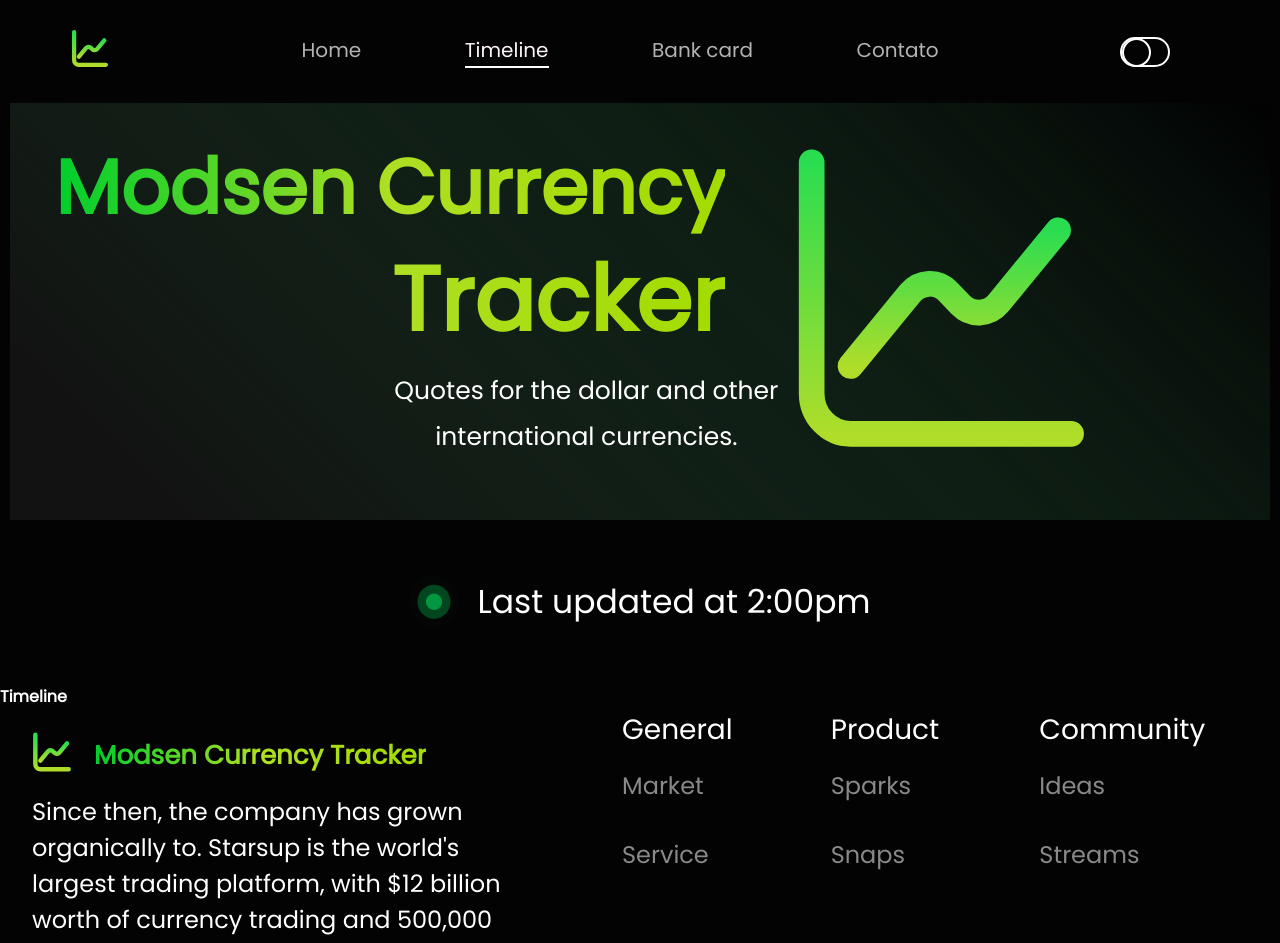
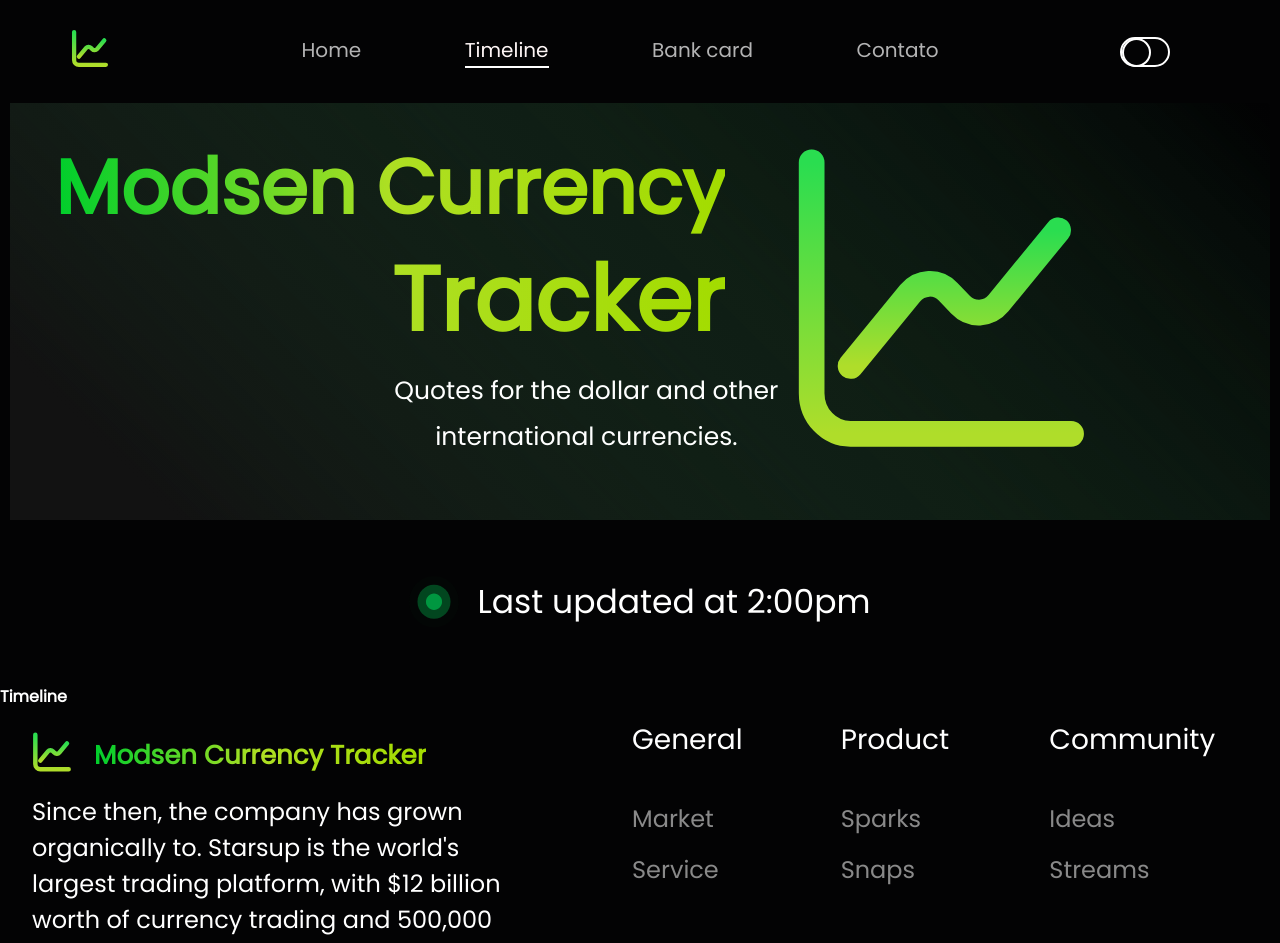
Before and after one commit to 777-vols/Modsen-Currency-Tracker, a React app: page /timeline in a window 1280 px wide. Shown: the top 943 px of the page. Built offline with nearby package versions, Linux system fonts and the light colour scheme.

Commit message:
Error boundary + footer adapt

```diff
--- a/package.json
+++ b/package.json
@@ -38,6 +38,7 @@
     "html-webpack-plugin": "^5.5.3",
     "mini-css-extract-plugin": "^2.7.6",
     "prettier": "^3.0.3",
+    "prop-types": "^15.8.1",
     "sass": "^1.66.1",
     "sass-loader": "^13.3.2",
     "style-loader": "^3.3.3",
--- /dev/null
+++ b/src/components/ErrorBoundary/Index.jsx
@@ -0,0 +1,33 @@
+import PropTypes from 'prop-types';
+import React, { Component } from 'react';
+
+import Global from '../../GlobalStyled';
+import { ErrorPage, ErrorPageWrapper } from './styled';
+
+class ErrorBoundary extends Component {
+  constructor(props) {
+    super(props);
+    this.state = { hasError: false };
+  }
+
+  static getDerivedStateFromError() {
+    return { hasError: true };
+  }
+
+  render() {
+    if (this.state.hasError) {
+      return (
+        <ErrorPageWrapper>
+          <Global />
+          <ErrorPage />
+        </ErrorPageWrapper>
+      );
+    }
+    return this.props.children;
+  }
+}
+
+ErrorBoundary.propTypes = {
+  children: PropTypes.node.isRequired
+};
+export default ErrorBoundary;
--- /dev/null
+++ b/src/components/ErrorBoundary/styled.js
@@ -0,0 +1,38 @@
+import styled from 'styled-components';
+
+export const ErrorPageWrapper = styled.div`
+  max-width: 100vw;
+  width: 100%;
+  min-height: 100vh;
+  height: 100%;
+  background-color: rgb(255 229 229);
+  display: flex;
+  justify-content: center;
+  align-items: center;
+`;
+
+export const ErrorPage = styled.div`
+  min-height: 250px;
+  min-width: 250px;
+  width: 700px;
+  height: 700px;
+  display: flex;
+  justify-content: center;
+  background-image: url(../../../error.svg);
+  @media (max-width: 700px) {
+    width: 500px;
+    height: 500px;
+  }
+  @media (max-width: 500px) {
+    width: 400px;
+    height: 400px;
+  }
+  @media (max-width: 400px) {
+    width: 300px;
+    height: 300px;
+  }
+  @media (max-width: 300px) {
+    width: 200px;
+    height: 200px;
+  }
+`;
--- a/src/components/Footer/Index.jsx
+++ b/src/components/Footer/Index.jsx
@@ -39,22 +39,34 @@ function Footer() {
               <FooterMenuItem>
                 <FooterMenuSpan>General</FooterMenuSpan>
                 <FooterMenuList>
+                  <li>
                     <ListItem>Market</ListItem>
+                  </li>
+                  <li>
                     <ListItem>Service</ListItem>
+                  </li>
                 </FooterMenuList>
               </FooterMenuItem>
               <FooterMenuItem>
                 <FooterMenuSpan>Product</FooterMenuSpan>
                 <FooterMenuList>
+                  <li>
                     <ListItem>Sparks</ListItem>
+                  </li>
+                  <li>
                     <ListItem>Snaps</ListItem>
+                  </li>
                 </FooterMenuList>
               </FooterMenuItem>
               <FooterMenuItem>
                 <FooterMenuSpan>Community</FooterMenuSpan>
                 <FooterMenuList>
+                  <li>
                     <ListItem>Ideas</ListItem>
+                  </li>
+                  <li>
                     <ListItem>Streams</ListItem>
+                  </li>
                 </FooterMenuList>
               </FooterMenuItem>
             </FooterMenu>
--- a/src/components/Footer/styled.js
+++ b/src/components/Footer/styled.js
@@ -1,23 +1,41 @@
 import styled from 'styled-components';
 
 export const FooterWrapper = styled.div`
-  width: 1216px;
+  max-width: 1256px;
+  width: 100%;
   margin: 0 auto;
+  padding: 0 20px;
 `;
 export const FooterInner = styled.div`
   display: flex;
+  @media (max-width: 1050px) {
+    flex-direction: column;
+  }
 `;
 export const FooterInfo = styled.div`
   max-width: 485px;
+  width: 100%;
   margin-top: 20px;
+  @media (max-width: 1050px) {
+    margin: 0 auto;
+    display: flex;
+    justify-content: center;
+  }
 `;
 export const FooterInfoHead = styled.div`
   display: flex;
   align-items: flex-end;
+  @media (max-width: 1050px) {
+    margin-bottom: 30px;
+  }
 `;
 export const FooterInfoLogo = styled.img`
   width: 40px;
   height: 46px;
+  @media (max-width: 900px) {
+    width: 30px;
+    height: 34px;
+  }
 `;
 export const FooterInfoName = styled.span`
   background: linear-gradient(90.18deg, #00ce2c 0.2%, #aedf23 50%, #a3dc00 100%);
@@ -27,6 +45,10 @@ export const FooterInfoName = styled.span`
   font-size: 26px;
   font-weight: 600;
   margin-left: 22px;
+  white-space: nowrap;
+  @media (max-width: 500px) {
+    font-size: 20px;
+  }
 `;
 export const FooterInfoBody = styled.div`
   font-size: 24px;
@@ -35,30 +57,56 @@ export const FooterInfoBody = styled.div`
   width: 100%;
   margin-top: 19px;
   font-weight: 300;
+  @media (max-width: 1050px) {
+    display: none;
+  }
 `;
 export const FooterMenu = styled.div`
   display: flex;
   justify-content: space-between;
   width: 100%;
   padding-left: 105px;
+  @media (max-width: 1050px) {
+    padding-left: 0;
+  }
+  @media (max-width: 500px) {
+    display: none;
+  }
 `;
 export const FooterMenuItem = styled.div`
+  padding: 10px;
   width: 100%;
 `;
 export const FooterMenuSpan = styled.span`
   font-size: 28px;
-  margin-bottom: 40px;
+  margin-bottom: 32px;
+  display: block;
+  @media (max-width: 1050px) {
+    font-size: 23px;
+    display: flex;
+    justify-content: center;
+  }
 `;
 export const FooterMenuList = styled.ul``;
-export const ListItem = styled.li`
+export const ListItem = styled.span`
+  display: block;
   color: #898989;
   font-size: 24px;
-  padding: 17px 0;
+  padding: 8px 0;
+  @media (max-width: 1050px) {
+    font-size: 18px;
+    display: flex;
+    justify-content: center;
+  }
 `;
 export const FooterSpan = styled.div`
-  margin-top: 55px;
+  padding: 55px 0 40px 0;
   color: #898989;
   display: flex;
   justify-content: center;
   font-size: 24px;
+  @media (max-width: 1050px) {
+    font-size: 15px;
+    padding: 36px 0 20px 0;
+  }
 `;
--- a/src/components/Header/HeaderContent/styled.js
+++ b/src/components/Header/HeaderContent/styled.js
@@ -108,7 +108,7 @@ export const ContentImage = styled.img`
   width: 100%;
   max-width: 313px;
   @media (max-width: 1105px) {
-    max-width: 250px;
+    max-width: 245px;
   }
   @media (max-width: 900px) {
     display: none;
--- a/src/index.js
+++ b/src/index.js
@@ -4,14 +4,17 @@ import ReactDOM from 'react-dom/client';
 import App from './App.jsx';
 import Global from './GlobalStyled.js';
 import { BrowserRouter } from 'react-router-dom';
+import ErrorBoundary from './components/ErrorBoundary/Index.jsx';
 
 const root = ReactDOM.createRoot(document.getElementById('root'));
 
 root.render(
-  <BrowserRouter>
-    <Global />
-    <App />
-  </BrowserRouter>
+  <ErrorBoundary>
+    <BrowserRouter>
+      <Global />
+      <App />
+    </BrowserRouter>
+  </ErrorBoundary>
 );
 
 if ('development' && module && module.hot) {
--- a/src/styled.js
+++ b/src/styled.js
@@ -11,7 +11,6 @@ export const AppWrapper = styled.div`
   background-color: #030304;
   color: #ffffff;
   min-width: 360px;
-  padding-bottom: 40px;
 `;
 
 export const Container = styled.div`
```
Also changed, not shown: public/error.svg (added), 1 other file (tests, documents, lock files or other folders). Lines whose indentation alone changed are shown as unchanged.
